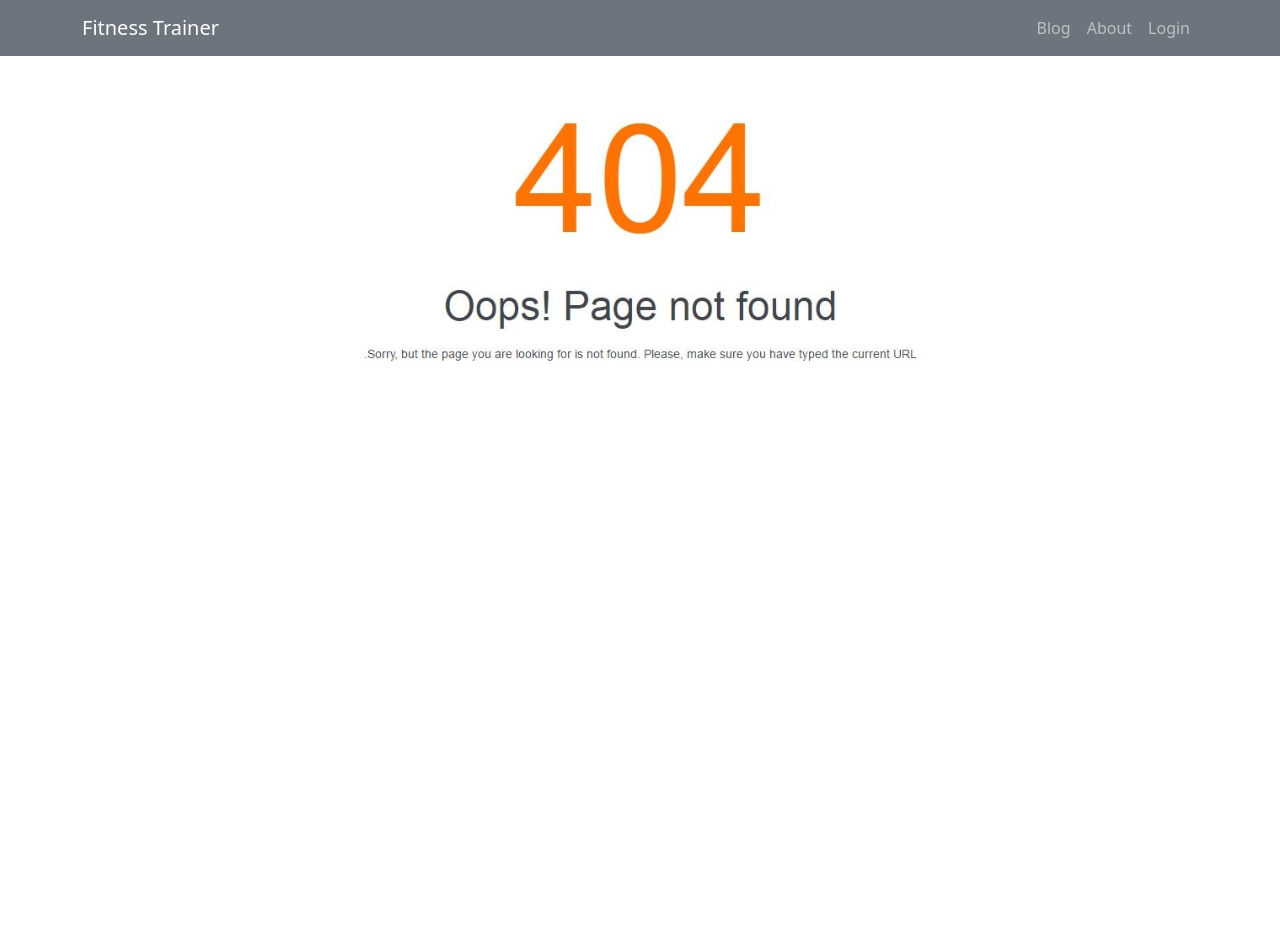
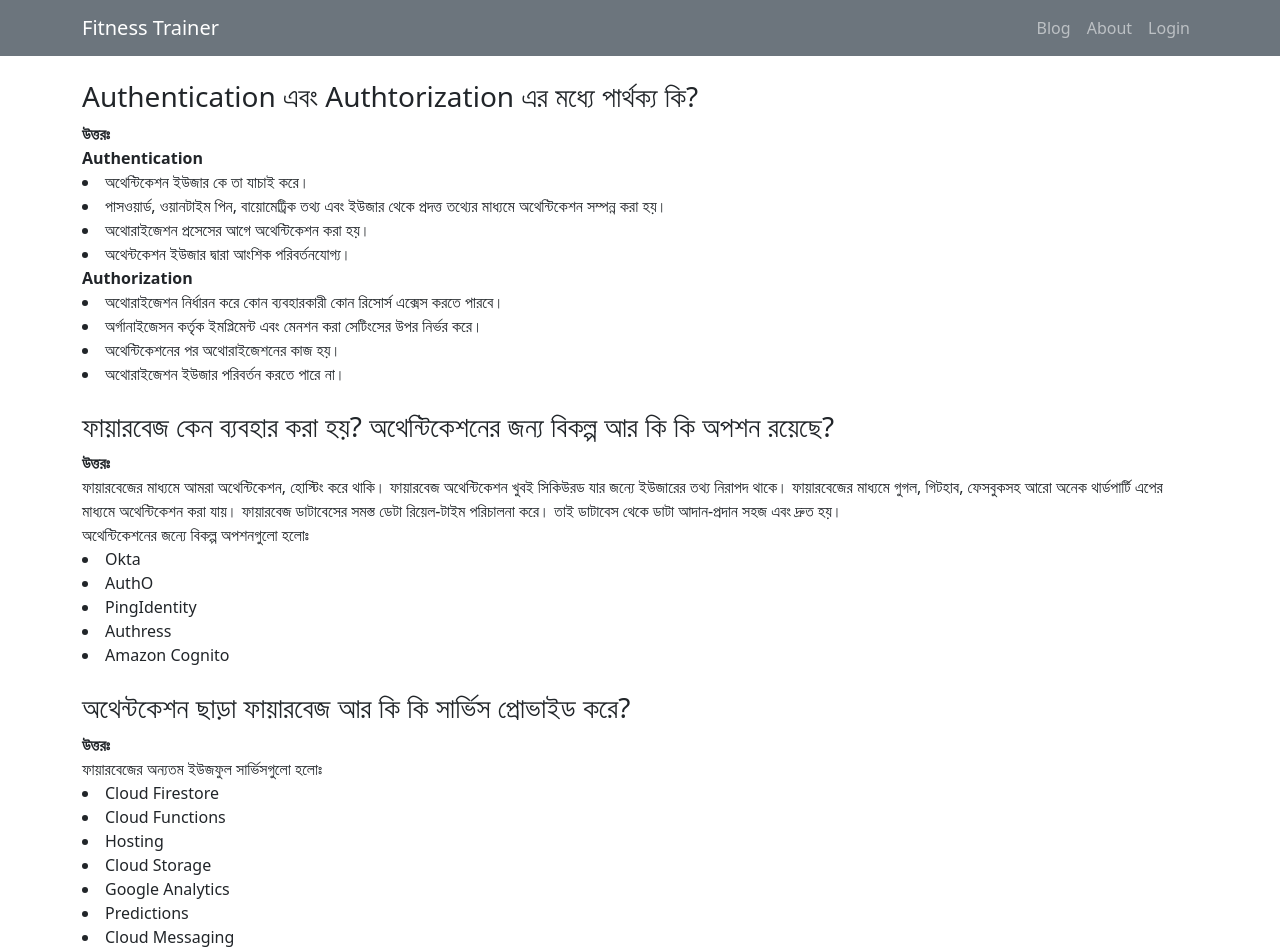
Before and after one commit to ArafatMunna/fitness-trainer, a React (Create React App) app: page /blog in a window 1280 px wide. Shown: the top 952 px of the page. Built offline with nearby package versions, Linux system fonts and the light colour scheme; no server answers.

Commit message:
3 questions answer added in blog page

```diff
--- a/src/App.js
+++ b/src/App.js
@@ -1,5 +1,6 @@
 import { Route, Routes } from "react-router-dom";
 import "./App.css";
+import Blog from "./Pages/Blog/Blog";
 import Checkout from "./Pages/Home/Checkout/Checkout";
 import Home from "./Pages/Home/Home/Home";
 import Login from "./Pages/Login/Login/Login";
@@ -23,6 +24,7 @@ function App() {
                         </RequireAuth>
                     }
                 />
+                <Route path="/blog" element={<Blog />} />
                 <Route path="/login" element={<Login />} />
                 <Route path="/register" element={<Register />} />
                 <Route path="*" element={<NotFound />} />
--- a/src/Pages/Blog/Blog.js
+++ b/src/Pages/Blog/Blog.js
@@ -1,7 +1,79 @@
 import React from "react";
 
 const Blog = () => {
-    return <div className="container"></div>;
+    return (
+        <div className="container">
+            <div className="mt-4">
+                <h3>Authentication এবং Authtorization এর মধ্যে পার্থক্য কি?</h3>
+                <p>
+                    <b>উত্তরঃ</b>
+                    <br />
+                    <b>Authentication</b>
+                    <br />
+                    <li>অথেন্টিকেশন ইউজার কে তা যাচাই করে।</li>
+                    <li>
+                        পাসওয়ার্ড, ওয়ানটাইম পিন, বায়োমেট্রিক তথ্য এবং ইউজার
+                        থেকে প্রদত্ত তথ্যের মাধ্যমে অথেন্টিকেশন সম্পন্ন করা হয়।
+                    </li>
+                    <li>অথোরাইজেশন প্রসেসের আগে অথেন্টিকেশন করা হয়।</li>
+                    <li>অথেন্টকেশন ইউজার দ্বারা আংশিক পরিবর্তনযোগ্য।</li>
+
+                    <b>Authorization</b>
+                    <br />
+                    <li>
+                        অথোরাইজেশন নির্ধারন করে কোন ব্যবহারকারী কোন রিসোর্স
+                        এক্সেস করতে পারবে।
+                    </li>
+                    <li>
+                        অর্গানাইজেসন কর্তৃক ইমপ্লিমেন্ট এবং মেনশন করা সেটিংসের
+                        উপর নির্ভর করে।
+                    </li>
+                    <li>অথেন্টিকেশনের পর অথোরাইজেশনের কাজ হয়।</li>
+                    <li>অথোরাইজেশন ইউজার পরিবর্তন করতে পারে না। </li>
+                </p>
+            </div>
+            <div className="my-4">
+                <h3>
+                    ফায়ারবেজ কেন ব্যবহার করা হয়? অথেন্টিকেশনের জন্য বিকল্প আর কি
+                    কি অপশন রয়েছে?
+                </h3>
+                <p>
+                    <b>উত্তরঃ</b>
+                    <br />
+                    ফায়ারবেজের মাধ্যমে আমরা অথেন্টিকেশন, হোস্টিং করে থাকি।
+                    ফায়ারবেজ অথেন্টিকেশন খুবই সিকিউরড যার জন্যে ইউজারের তথ্য
+                    নিরাপদ থাকে। ফায়ারবেজের মাধ্যমে গুগল, গিটহাব, ফেসবুকসহ আরো
+                    অনেক থার্ডপার্টি এপের মাধ্যমে অথেন্টিকেশন করা যায়। ফায়ারবেজ
+                    ডাটাবেসের সমস্ত ডেটা রিয়েল-টাইম পরিচালনা করে। তাই ডাটাবেস
+                    থেকে ডাটা আদান-প্রদান সহজ এবং দ্রুত হয়।
+                    <br />
+                    অথেন্টিকেশনের জন্যে বিকল্প অপশনগুলো হলোঃ
+                    <li>Okta</li>
+                    <li>AuthO</li>
+                    <li>PingIdentity</li>
+                    <li>Authress</li>
+                    <li>Amazon Cognito</li>
+                </p>
+            </div>
+            <div>
+                <h3>অথেন্টকেশন ছাড়া ফায়ারবেজ আর কি কি সার্ভিস প্রোভাইড করে?</h3>
+                <p>
+                    <b>উত্তরঃ</b>
+                    <br />
+                    ফায়ারবেজের অন্যতম ইউজফুল সার্ভিসগুলো হলোঃ
+                    <li>Cloud Firestore</li>
+                    <li>Cloud Functions</li>
+                    <li>Hosting</li>
+                    <li>Cloud Storage</li>
+                    <li>Google Analytics</li>
+                    <li>Predictions</li>
+                    <li>Cloud Messaging</li>
+                    <li>Dynamic Links</li>
+                    <li>Remote Config</li>
+                </p>
+            </div>
+        </div>
+    );
 };
 
 export default Blog;
--- a/src/Pages/Home/Banner/Banner.js
+++ b/src/Pages/Home/Banner/Banner.js
@@ -20,13 +20,6 @@ const Banner = () => {
                     src={banner1}
                     alt="First slide"
                 />
-                <Carousel.Caption>
-                    <h3>First slide label</h3>
-                    <p>
-                        Nulla vitae elit libero, a pharetra augue mollis
-                        interdum.
-                    </p>
-                </Carousel.Caption>
             </Carousel.Item>
             <Carousel.Item>
                 <img
@@ -34,13 +27,6 @@ const Banner = () => {
                     src={banner2}
                     alt="Second slide"
                 />
-
-                <Carousel.Caption>
-                    <h3>Second slide label</h3>
-                    <p>
-                        Lorem ipsum dolor sit amet, consectetur adipiscing elit.
-                    </p>
-                </Carousel.Caption>
             </Carousel.Item>
             <Carousel.Item>
                 <img
@@ -48,14 +34,6 @@ const Banner = () => {
                     src={banner3}
                     alt="Third slide"
                 />
-
-                <Carousel.Caption>
-                    <h3>Third slide label</h3>
-                    <p>
-                        Praesent commodo cursus magna, vel scelerisque nisl
-                        consectetur.
-                    </p>
-                </Carousel.Caption>
             </Carousel.Item>
         </Carousel>
     );
--- a/src/Pages/Login/SocialLogin/SocialLogin.js
+++ b/src/Pages/Login/SocialLogin/SocialLogin.js
@@ -51,7 +51,7 @@ const SocialLogin = () => {
                     className="btn btn-info w-50 mx-auto d-block my-2"
                 >
                     <img style={{ width: "30px" }} src={google} alt="" />
-                    <span className="px-2">LogIn with Google</span>
+                    <span className="px-2">Continue with Google</span>
                 </button>
             </div>
         </div>
--- a/src/Pages/Shared/Header/Header.js
+++ b/src/Pages/Shared/Header/Header.js
@@ -1,6 +1,6 @@
 import { signOut } from "firebase/auth";
 import React from "react";
-import { Container, Nav, Navbar, NavDropdown } from "react-bootstrap";
+import { Container, Nav, Navbar } from "react-bootstrap";
 import { useAuthState } from "react-firebase-hooks/auth";
 import { Link } from "react-router-dom";
 import auth from "../../../firebase.init";
```
